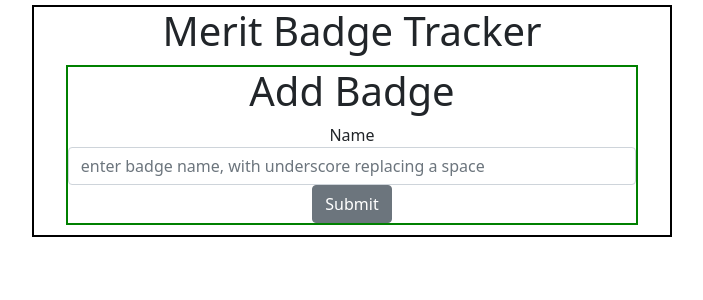
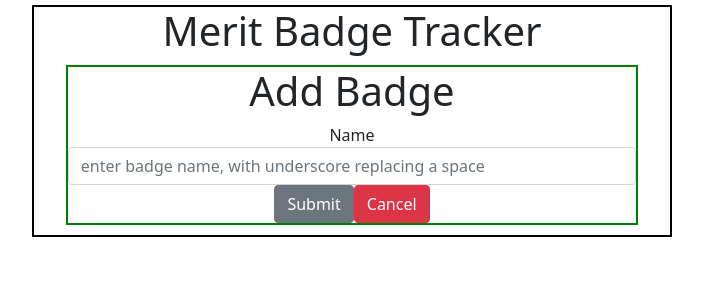
Before and after one commit to cseiter/phase3projectfrontend2, a React (Create React App) app: page /addbadge in a window 1280 px wide. Shown: the top 300 px of the page, without its empty margins (288-991 px from the left). Built offline with nearby package versions, Linux system fonts and the light colour scheme.

Commit message:
add cancel button to AddBadge.js

```diff
--- a/src/components/AddBadge.js
+++ b/src/components/AddBadge.js
@@ -1,4 +1,5 @@
 import React from 'react';
+import { Link } from 'react-router-dom';
 import {Form, FormGroup, Label, Input, Button} from 'reactstrap';
 
 export const AddBadge = () => {
@@ -11,6 +12,7 @@
                     <Input type="text" placeholder="enter badge name, with underscore replacing a space"></Input>
                 </FormGroup>
                 <Button type="submit">Submit</Button>
+                <Link to="/" className="btn btn-danger">Cancel</Link>
             </Form>
         </div>
     )
```
